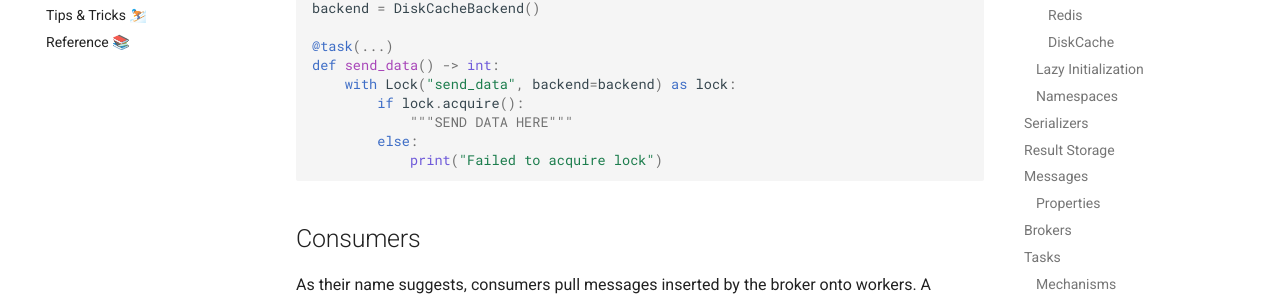
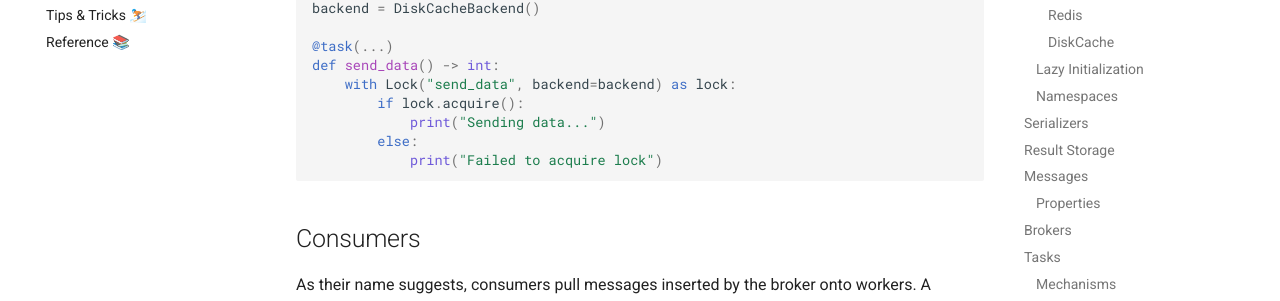
Before and after one commit to TariqAHassan/alsek, an MkDocs documentation site: the page built from docs/guided_tour.md, in a window 1280 px wide and 900 px high, scrolled down 13824 px. Shown: the part 147-448 px from the top of the window. Built offline with MkDocs 1.6.1 and Material for MkDocs 9.7.7, drawn with Linux system fonts in a browser that asks for light colours; comment, search, counter and statistics services are not loaded.

Commit message:
Simplify example

````diff
--- a/docs/guided_tour.md
+++ b/docs/guided_tour.md
@@ -684,7 +684,7 @@ backend = DiskCacheBackend()
 def send_data() -> int:
     with Lock("send_data", backend=backend) as lock:
         if lock.acquire():
-            """SEND DATA HERE"""
+            print("Sending data...")
         else:
             print("Failed to acquire lock")
 ```
````
